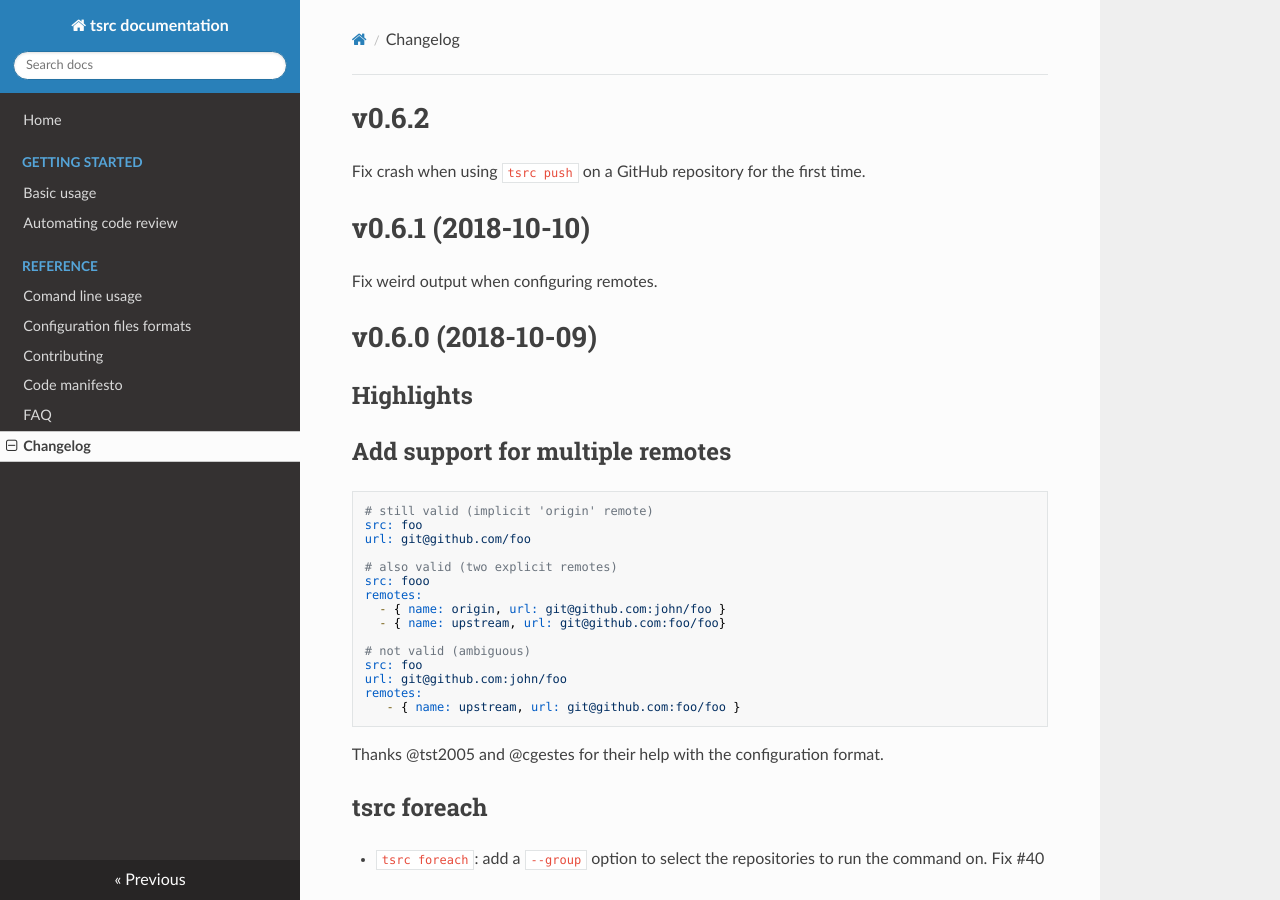
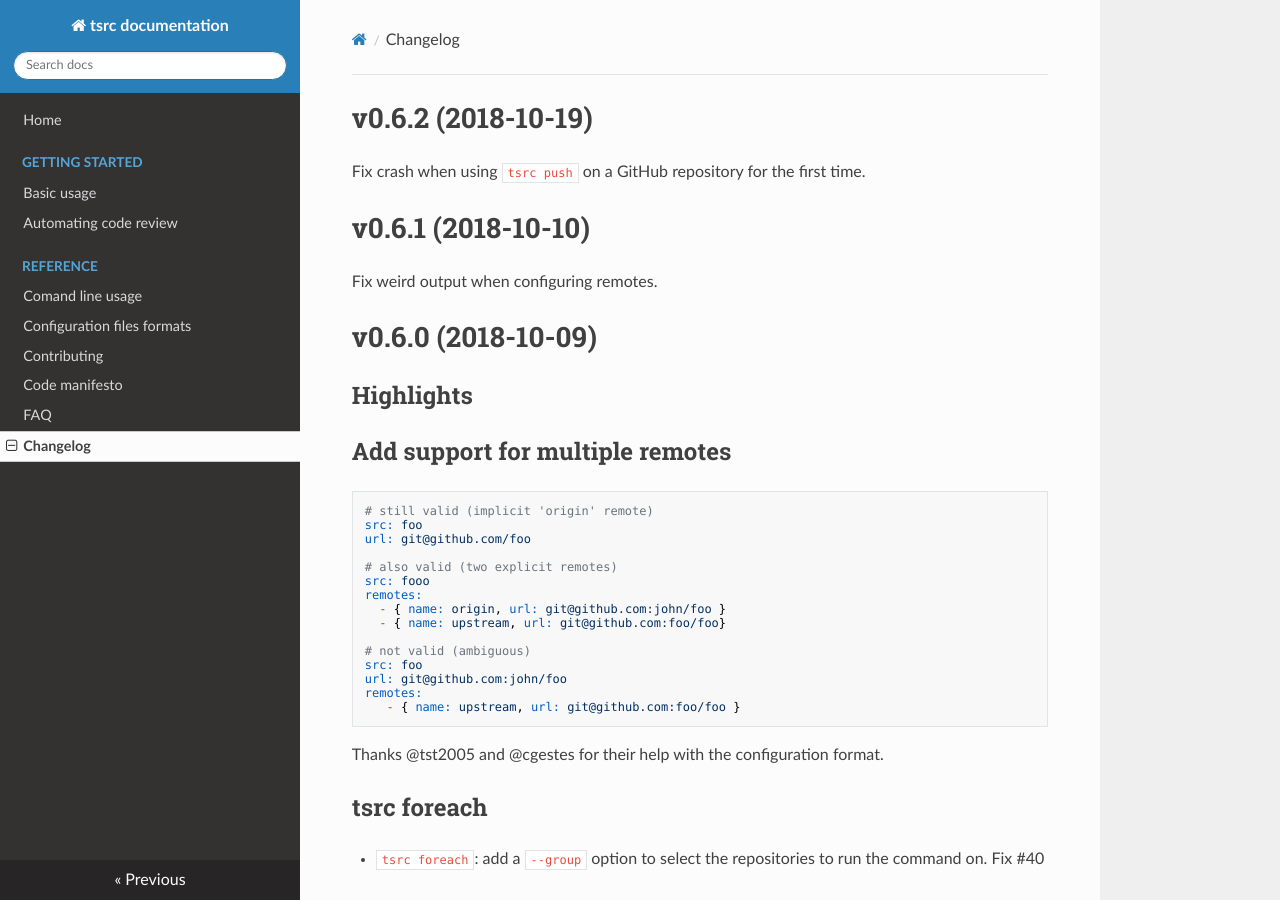
Before and after one commit to your-tools/tsrc, an MkDocs documentation site: the page built from docs/changelog.md, in a window 1280 px wide and 900 px high. Built offline with MkDocs 1.6.1, drawn with Linux system fonts in a browser that asks for light colours; nearby versions of some CDN libraries.

Commit message:
Add missing date in Changelog

```diff
--- a/docs/changelog.md
+++ b/docs/changelog.md
@@ -1,4 +1,4 @@
-# v0.6.2
+# v0.6.2 (2018-10-19)
 
 Fix crash when using `tsrc push` on a GitHub repository for the first time.
 
```
